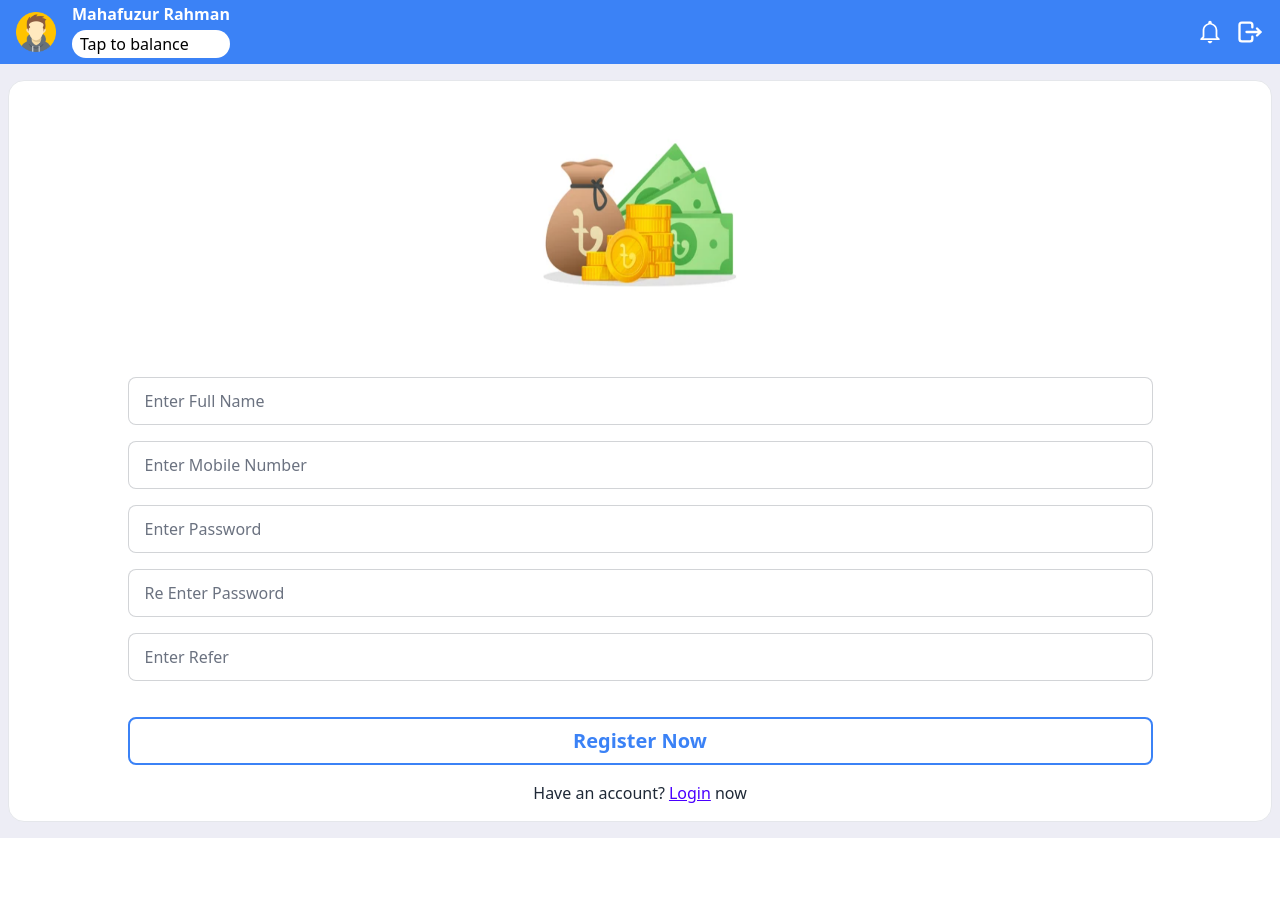
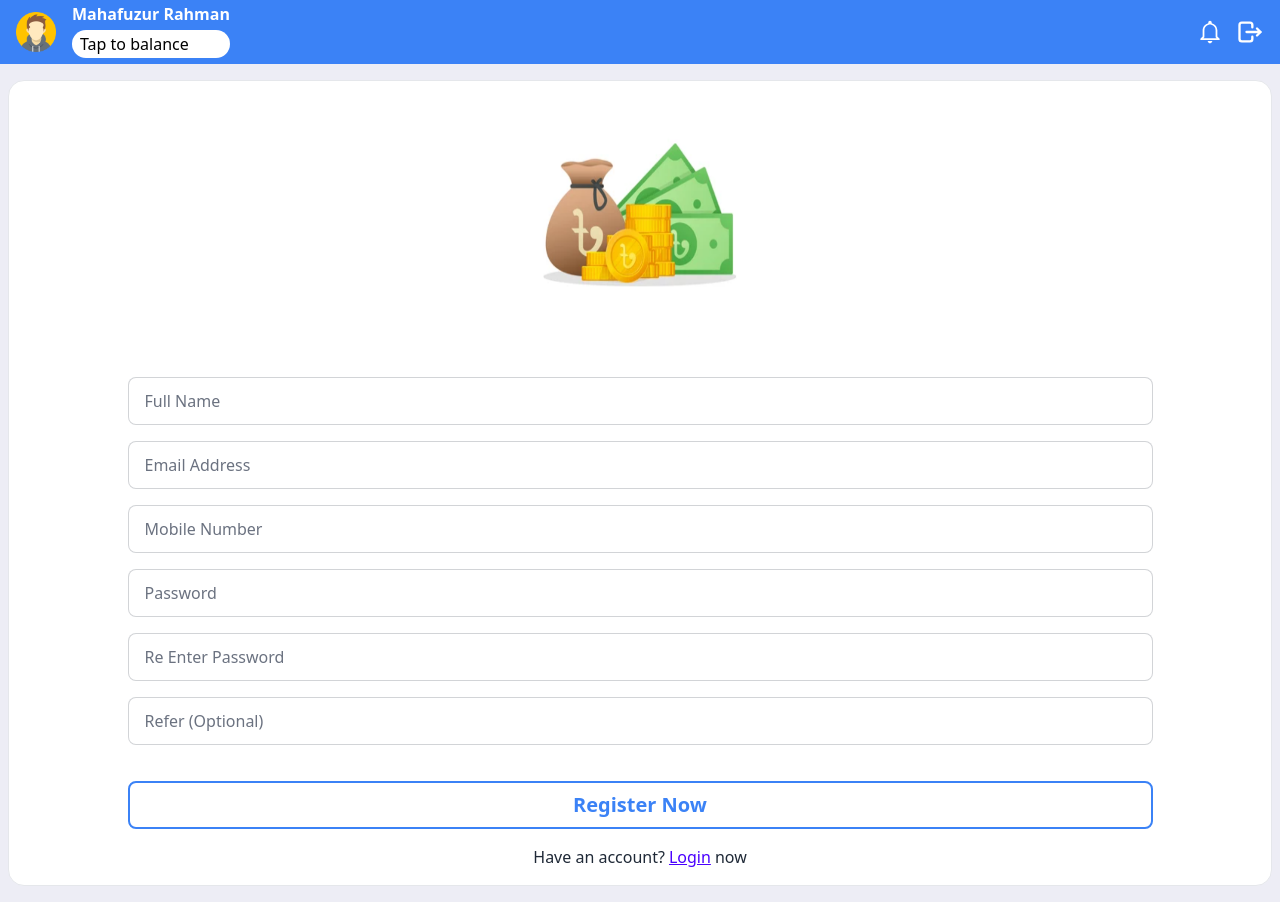
Before and after one commit to Md-Firoz-Mahmud-Nur/0414-Ads-Home, a React (Vite) app: page /register in a window 1280 px wide. Before the commit the page ends 838 px from the top, so only its background shows below. Built offline with nearby package versions, Linux system fonts and the light colour scheme; no server answers.

Commit message:
Get : Register Data In The Console

```diff
--- a/src/Pages/Login/Register.jsx
+++ b/src/Pages/Login/Register.jsx
@@ -2,12 +2,25 @@ import { Link } from "react-router-dom";
 import Logo from "../../assets/logo.png";
 
 const Register = () => {
+  const handleRegister = async (e) => {
+    e.preventDefault();
+    const name = e.target.fullName.value;
+    const email = e.target.email.value;
+    const mobileNumber = e.target.mobileNumber.value;
+    const password = e.target.password.value;
+    const reEnterPassword = e.target.reEnterPassword.value;
+    const refer = e.target.refer.value;
+    console.log(name, email, mobileNumber, password, reEnterPassword, refer);
+  };
   return (
     <div className="flex min-h-[calc(100vh-64px)] items-center justify-center bg-[#EDEDF5] px-2">
-      <div className="container mx-auto flex max-h-min flex-col items-center border bg-white p-4 my-4 rounded-2xl">
+      <div className="container mx-auto my-4 flex max-h-min flex-col items-center rounded-2xl border bg-white p-4">
         <img className="size-60" src={Logo} alt="" />
         {/* form */}
-        <form className="mt-10 flex w-10/12 flex-col gap-4">
+        <form
+          onSubmit={handleRegister}
+          className="mt-10 flex w-10/12 flex-col gap-4"
+        >
           <div className="form-control col-span-2 w-full md:col-span-1">
             <label className="input-group">
               <input
@@ -15,7 +28,19 @@ const Register = () => {
                 min={0}
                 className="input input-bordered w-full placeholder:text-gray-500"
                 name="fullName"
-                placeholder="Enter Full Name"
+                placeholder="Full Name"
+                required
+              />
+            </label>
+          </div>
+          <div className="form-control col-span-2 w-full md:col-span-1">
+            <label className="input-group">
+              <input
+                type="email"
+                min={0}
+                className="input input-bordered w-full placeholder:text-gray-500"
+                name="email"
+                placeholder="Email Address"
                 required
               />
             </label>
@@ -26,8 +51,8 @@ const Register = () => {
                 type="number"
                 min={0}
                 className="input input-bordered w-full placeholder:text-gray-500"
-                name="fullName"
-                placeholder="Enter Mobile Number"
+                name="mobileNumber"
+                placeholder="Mobile Number"
                 required
               />
             </label>
@@ -38,8 +63,8 @@ const Register = () => {
                 type="password"
                 min={0}
                 className="input input-bordered w-full placeholder:text-gray-500"
-                name="fullName"
-                placeholder="Enter Password"
+                name="password"
+                placeholder="Password"
                 required
               />
             </label>
@@ -50,7 +75,7 @@ const Register = () => {
                 type="password"
                 min={0}
                 className="input input-bordered w-full placeholder:text-gray-500"
-                name="fullName"
+                name="reEnterPassword"
                 placeholder="Re Enter Password"
                 required
               />
@@ -62,9 +87,9 @@ const Register = () => {
                 type="text"
                 min={0}
                 className="input input-bordered w-full placeholder:text-gray-500"
-                name="fullName"
-                placeholder="Enter Refer"
-                required
+                name="refer"
+                placeholder="Refer (Optional)"
+                // required
               />
             </label>
           </div>
```
